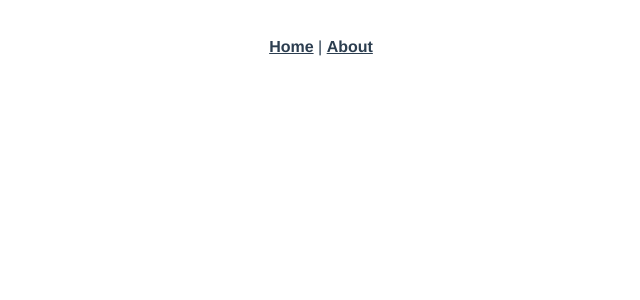
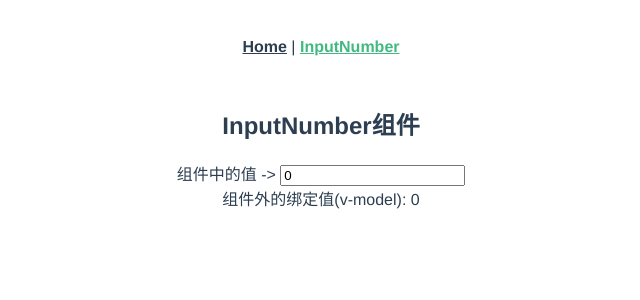
Before and after one commit to clydeqin7/vue-components, a Vue app: page /#/input_number in a window 1280 px wide. Shown: the top 300 px of the page, without its empty margins (319-959 px from the left). Built offline with nearby package versions, Linux system fonts and the light colour scheme.

Commit message:
feat: InputNumber组件

```diff
--- a/src/App.vue
+++ b/src/App.vue
@@ -2,7 +2,7 @@
   <div id="app">
     <div id="nav">
       <router-link to="/">Home</router-link> |
-      <router-link to="/about">About</router-link>
+      <router-link to="/input_number">InputNumber</router-link>
     </div>
     <router-view />
   </div>
--- /dev/null
+++ b/src/components/InputNumber.vue
@@ -0,0 +1,55 @@
+<template>
+  <input type="text" v-model="displayValue" @input="handleInput" />
+</template>
+
+<script>
+export default {
+  name: "InputNumber",
+  props: {
+    value: {
+      type: Number,
+      required: true,
+    },
+    debounceTime: {
+      type: Number,
+      default: 500,
+    },
+  },
+  data() {
+    return {
+      displayValue: "",
+      timeoutId: null,
+    };
+  },
+  mounted() {
+    this.formatDisplayValue();
+  },
+  watch: {
+    value() {
+      this.formatDisplayValue();
+    },
+  },
+  methods: {
+    handleInput(event) {
+      if (this.timeoutId) {
+        clearTimeout(this.timeoutId);
+      }
+      this.timeoutId = setTimeout(() => {
+        const inputValue = event.target.value.replace(/,/g, "");
+        let numberValue = parseFloat(inputValue);
+        if (isNaN(numberValue)) {
+          numberValue = "";
+          this.displayValue = "";
+        }
+        this.$emit("input", numberValue);
+        this.formatDisplayValue();
+      }, this.debounceTime);
+    },
+    formatDisplayValue() {
+      const parts = this.value.toString().split(".");
+      parts[0] = parts[0].replace(/\B(?=(\d{3})+(?!\d))/g, ",");
+      this.displayValue = parts.join(".");
+    },
+  },
+};
+</script>
--- a/src/router/index.js
+++ b/src/router/index.js
@@ -11,7 +11,7 @@ const routes = [
     component: Home,
   },
   {
-    path: "/about",
+    path: "/input_number",
     name: "About",
     // route level code-splitting
     // this generates a separate chunk (about.[hash].js) for this route
--- a/src/views/About.vue
+++ b/src/views/About.vue
@@ -1,5 +1,27 @@
 <template>
-  <div class="about">
-    <h1>This is an about page</h1>
+  <div>
+    <h2>InputNumber组件</h2>
+    组件中的值 -> <InputNumber v-model="count"></InputNumber>
+    <div>组件外的绑定值(v-model): {{ count }}</div>
   </div>
 </template>
+
+<script>
+import InputNumber from "@/components/InputNumber.vue";
+export default {
+  name: "InputNumberWrapper",
+  components: { InputNumber },
+  props: {},
+  data() {
+    return {
+      count: 0,
+    };
+  },
+  watch: {},
+  computed: {},
+  methods: {},
+  created() {},
+  mounted() {},
+};
+</script>
+<style lang="scss" scoped></style>
```
